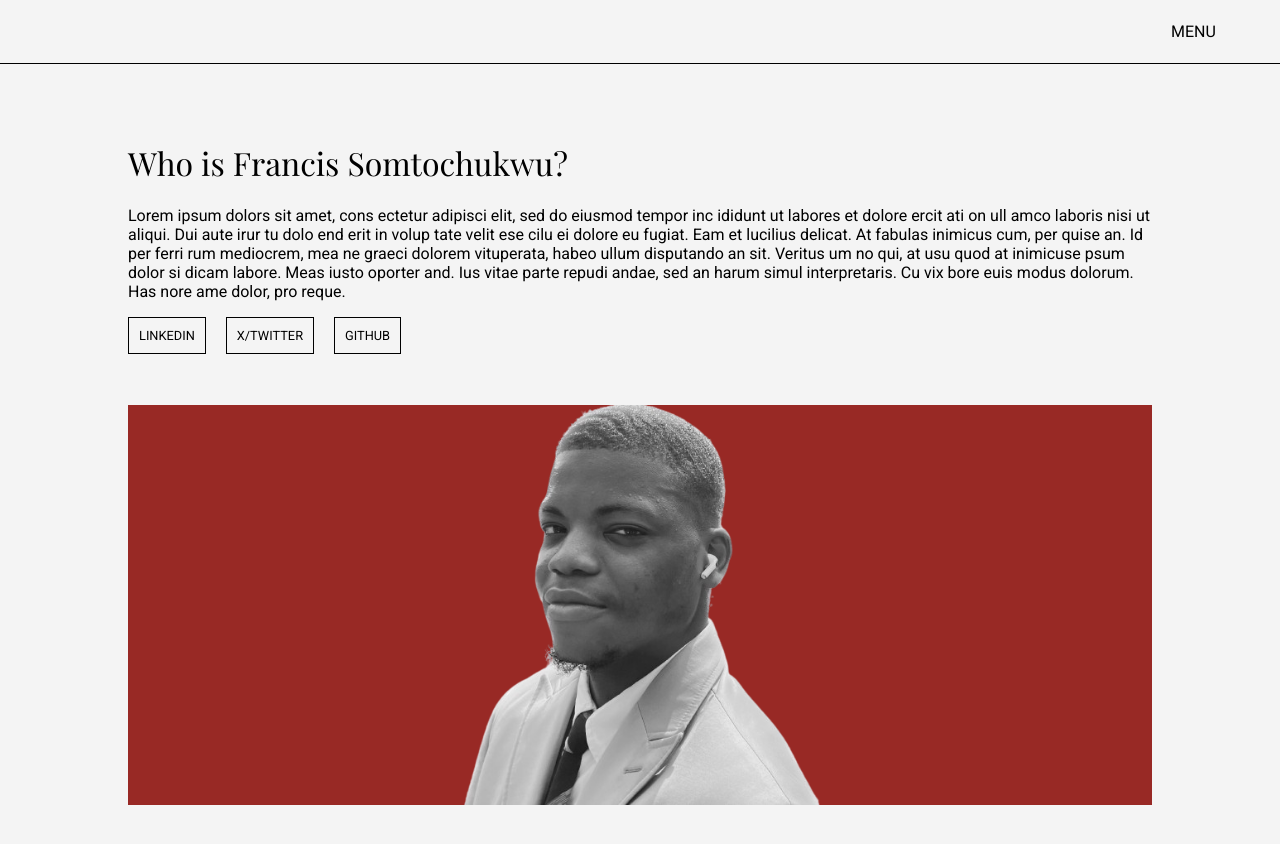
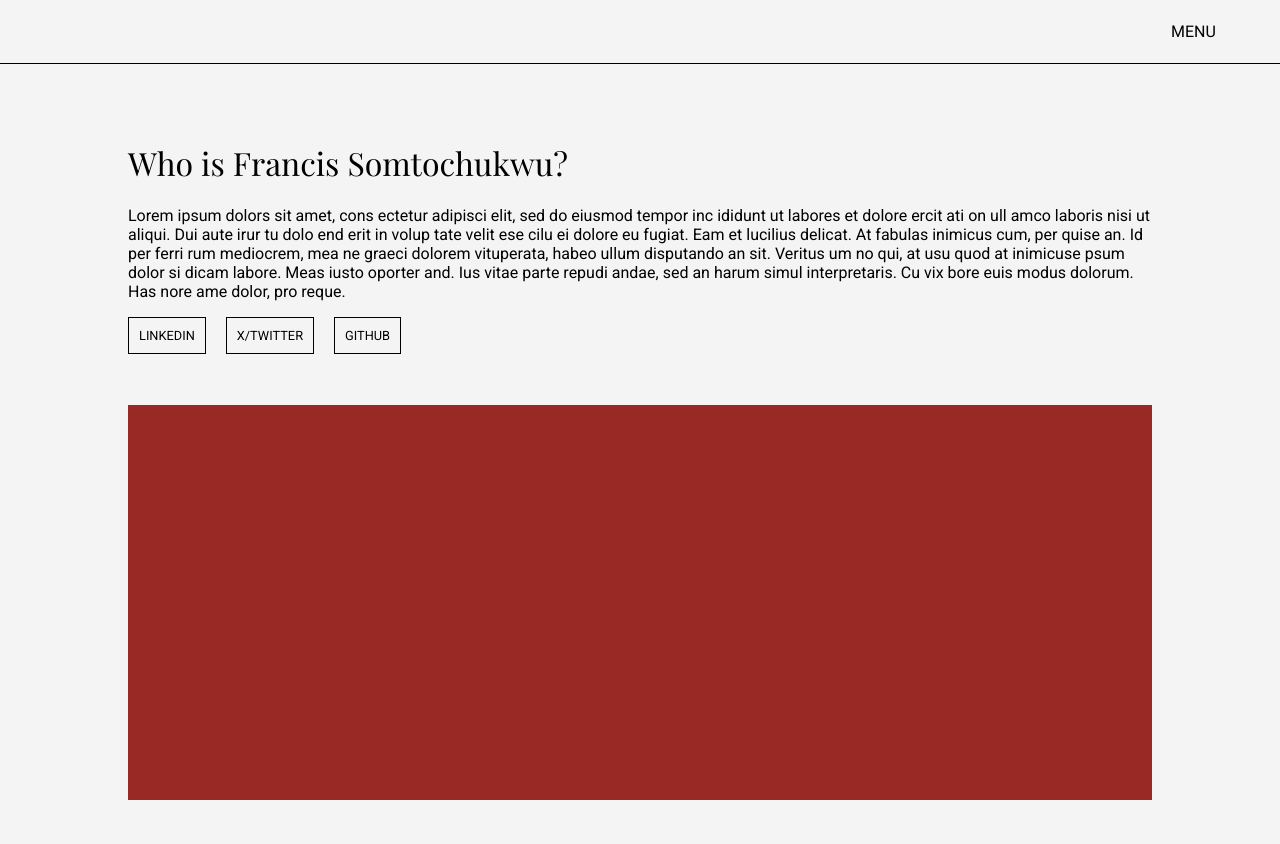
Before and after one commit to SomtoJF/whoissomto, a React (Vite) app: page /about in a window 1280 px wide. Shown: the top 844 px of the page. Built offline with nearby package versions, Linux system fonts and the light colour scheme; a web font is replaced by a local one.

Commit message:
Use animated page component to animate page transitions

```diff
--- a/src/pages/About.styles.sass
+++ b/src/pages/About.styles.sass
@@ -27,7 +27,7 @@
         height: 50vh
         padding: 0px
         margin: 5% 0px
-        background-image: url(../assets/somto.png)
+        // background-image: url(../assets/somto.png)
         background-size: contain
         background-repeat: no-repeat
         background-position-x: center
--- a/src/pages/About.tsx
+++ b/src/pages/About.tsx
@@ -1,8 +1,11 @@
 import "./About.styles.sass";
+import somtoImage from "../assets/somto.png";
+import AnimatedPage from "../components/AnimatedPage/AnimatedPage";
+import { motion } from "framer-motion";
 
 export default function About() {
 	return (
-		<div id="about">
+		<AnimatedPage id="about">
 			<h1>Who is Francis Somtochukwu?</h1>
 			<p>
 				Lorem ipsum dolors sit amet, cons ectetur adipisci elit, sed do eiusmod
@@ -29,7 +32,15 @@ export default function About() {
 					GITHUB
 				</a>
 			</div>
-			<figure></figure>
-		</div>
+			<motion.figure
+				initial={{ height: 0 }}
+				animate={{
+					height: "50vh",
+					transition: { duration: 1, ease: [0.76, 0, 0.24, 1] },
+				}}
+			>
+				<img src={somtoImage} alt="picture of somtochukwu francis" />
+			</motion.figure>
+		</AnimatedPage>
 	);
 }
```
